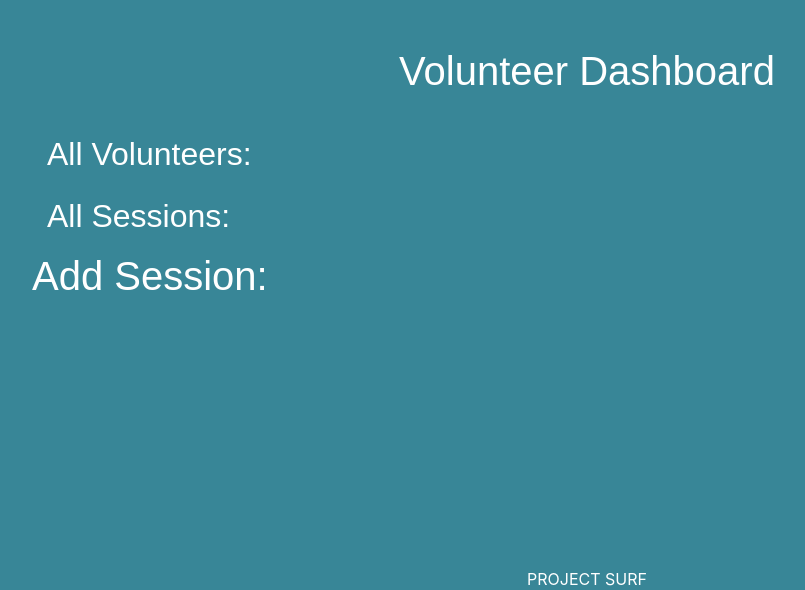
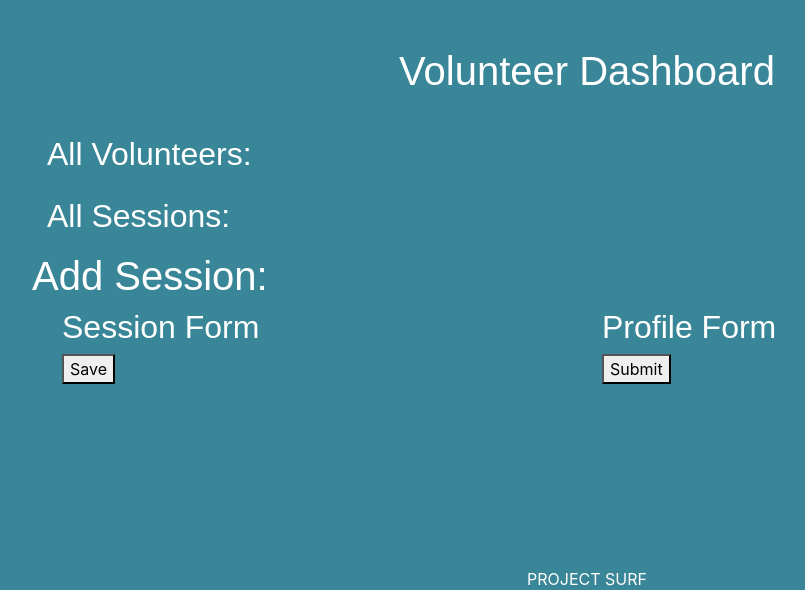
Before and after one commit to Code-Institute-Submissions/angharadcaswell-surf_volunteer_app_AugResub, a Django app: page /dashboard/ in a window 1280 px wide. Shown: the part 169-759 px from the top of the page, without its empty margins (53-858 px from the left). Run offline with Django 3.2, Linux system fonts and the light colour scheme; the visitor is signed in with stand-in values (Sample User, id 1); data that the repository does not hold is empty; some libraries are stand-ins or nearby versions.

Commit message:
Added the start to the profile forms and the session forms

```diff
--- /dev/null
+++ b/volunteer_dashboard/templates/components/add_session_profile.html
@@ -0,0 +1,25 @@
+{% load crispy_forms_tags %}
+<div class="container">
+    <div class="container">
+        <div class="row">
+          <div class="col-sm-6">
+            <h2> Session Form </h2>
+            <form method="post">
+                {{ session_form | crispy }}
+                {% csrf_token %}
+                <button type="submit" >Save</button>
+            </form>
+          </div>
+          <div class="col-sm-6">
+            <h2>Profile Form</h2>
+            <form method="post">
+                {{ profile_form | crispy }}
+                {% csrf_token %}
+                <button type="submit" >Submit</button>
+            </form>
+          </div>
+        </div>
+      </div>
+
+
+</div>
--- a/volunteer_dashboard/templates/dashboard.html
+++ b/volunteer_dashboard/templates/dashboard.html
@@ -40,7 +40,7 @@
     {% if user.is_superuser %}
 
     <h1>Add Session:</h1>
-    {% include 'components/add_session.html' %}
+    {% include 'components/add_session_profile.html' %}
 {% endif %}
     {% else %}
     <h2 class="dashboard-signedout">Please sign in or register to view the volunteer dashboard</h2>
--- a/volunteer_dashboard/views.py
+++ b/volunteer_dashboard/views.py
@@ -1,6 +1,7 @@
 from django.shortcuts import render
 from django.views import generic, View
 from volunteer_app.models import VolunteerProfile, Session
+from .forms import SessionForm
 
 
 class VolunteerList(generic.ListView):
@@ -16,10 +17,22 @@ class VolunteerList(generic.ListView):
         context['session_list'] = Session.objects.order_by('date')
         return context
 
-
-
-# class SessionList(generic.ListView):
-#     template_name = 'dashboard.html'
-#     model = Session
-#     queryset = Session.objects.all()
-#     context_object_name = 'session_list'
+    def edit_session_profile(request):
+        session_form = forms.SessionForm()
+        profile_form = forms.ProfileForm()
+        if request.method == 'POST':
+            if 'session_form' in request.POST:
+                session_form = forms.SessionForm(request.POST)
+                if session_form.is_valid():
+                    session_form.save()
+                    return redirect('home')
+            if 'profile_form' in request.POST:
+                profile_form = forms.ProfileForm(request.POST)
+                if profile_form.is_valid():
+                    profile_form.save()
+                    return redirect('home')
+        context = {
+            'session_form': session_form,
+            'profile_form': profile_form,
+        }
+        return render(request, 'add_session_profile.html', context=context)
```
Also changed, not shown: volunteer_dashboard/forms.py (added, +17 -0 lines), volunteer_dashboard/templates/components/add_session.html (deleted).
